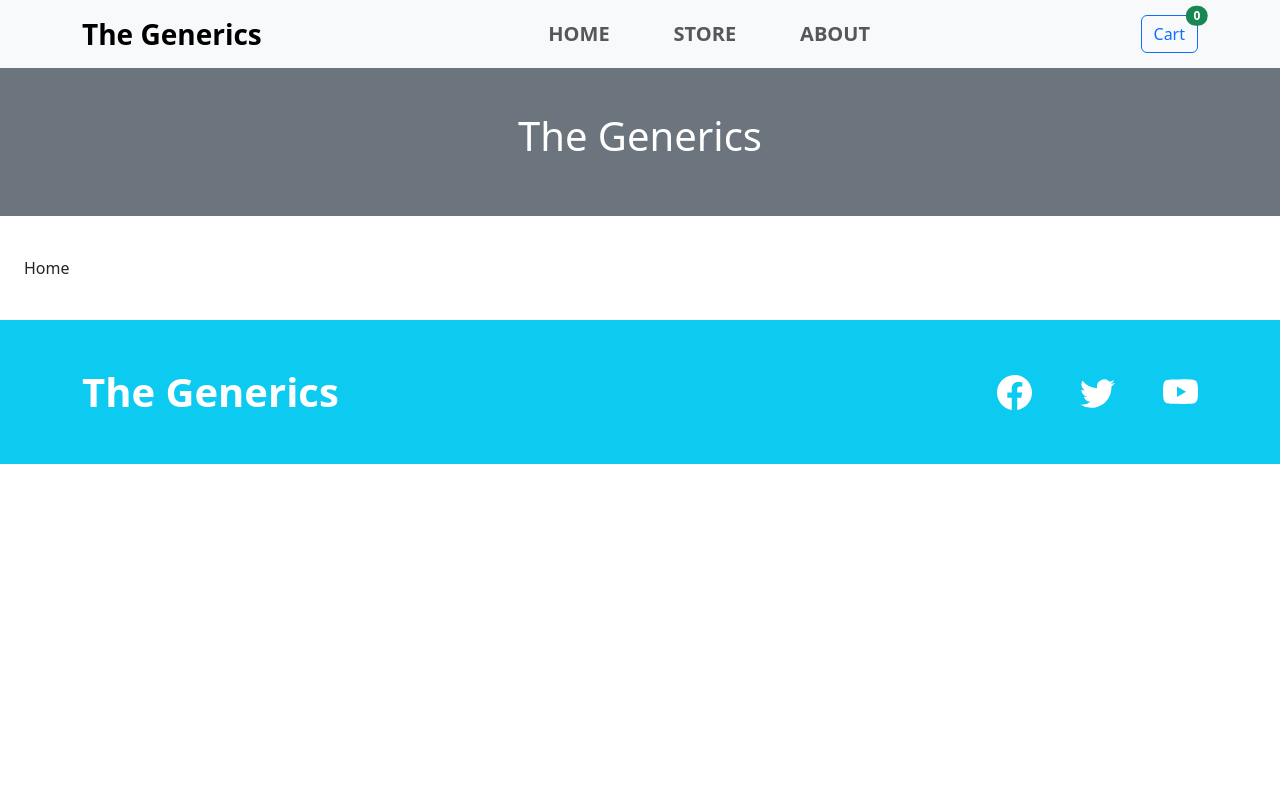
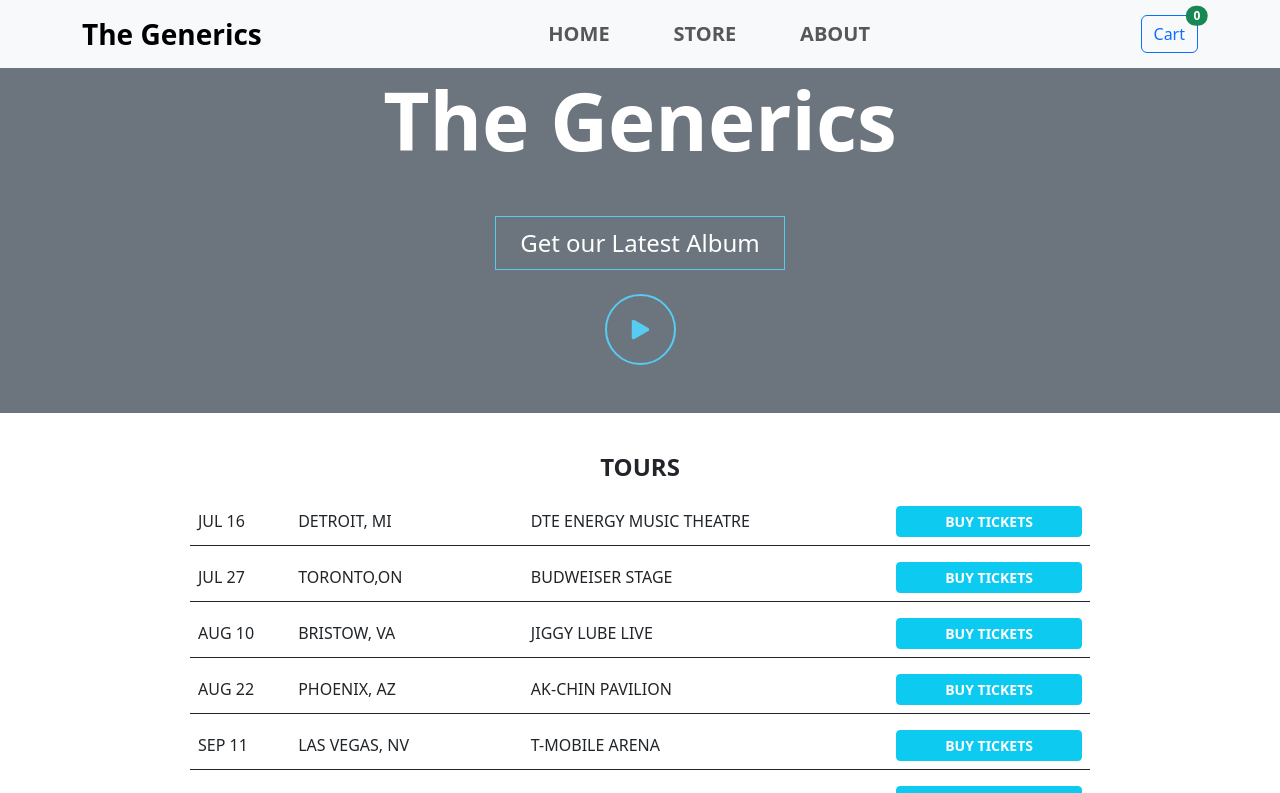
Before and after one commit to shubhamv387/ReactSimpleEcommerceApp, a React (Vite) app: page / in a window 1280 px wide. Shown: the top 793 px of the page. Built offline with nearby package versions, Linux system fonts and the light colour scheme.

Commit message:
added Home Page

```diff
--- a/src/components/Header.jsx
+++ b/src/components/Header.jsx
@@ -1,15 +1,38 @@
 import React from 'react';
 import Navbar from './NavMenu';
+import { useLocation } from 'react-router-dom';
+import { Button } from 'react-bootstrap';
+import { BsFillPlayFill } from 'react-icons/bs';
 
 const Header = () => {
+  const { pathname } = useLocation();
+
   return (
     <header className='position-relative'>
       <Navbar />
       <div
-        className='d-flex w-100 justify-content-center align-items-center py-5 bg-secondary text-white'
+        className={`d-flex flex-column w-100 justify-content-center align-items-center py-5 ${
+          pathname === '/' && 'pt-2'
+        } bg-secondary text-white`}
         style={{ marginTop: '4rem' }}
       >
-        <h1>The Generics</h1>
+        <h1 className='mb-4 display-1 fw-semibold'>The Generics</h1>
+        {pathname === '/' && (
+          <>
+            <Button
+              className='fs-4 mx-auto my-4 text-white bg-transparent px-4 py-2 rounded-0'
+              style={{ border: '1px solid #56CCF2' }}
+            >
+              Get our Latest Album
+            </Button>
+            <Button
+              className='fs-4 d-flex rounded-circle p-3 mx-auto bg-transparent'
+              style={{ border: '2px solid #56CCF2', color: '#56CCF2' }}
+            >
+              <BsFillPlayFill size={35} />
+            </Button>
+          </>
+        )}
       </div>
     </header>
   );
--- /dev/null
+++ b/src/components/MusicList.jsx
@@ -0,0 +1,32 @@
+import { Button } from 'react-bootstrap';
+import { musicList } from '../constents';
+
+function MusicList() {
+  return (
+    <>
+      {musicList.map((music) => (
+        <div
+          key={music.id}
+          className='d-flex gap-2 flex-row justify-content-between align-items-center w-100 border-bottom border-dark pb-2 px-2'
+        >
+          <p className='mb-0' style={{ width: '10%' }}>
+            {music.date}
+          </p>
+          <p className='mb-0 w-25'>{music.city}</p>
+          <p className='mb-0' style={{ width: '40%' }}>
+            {music.venue}
+          </p>
+          <Button
+            variant='info'
+            size='sm'
+            className='text-white px-lg-5 px-sm-4 fw-semibold'
+          >
+            BUY TICKETS
+          </Button>
+        </div>
+      ))}
+    </>
+  );
+}
+
+export default MusicList;
--- a/src/constents/index.js
+++ b/src/constents/index.js
@@ -29,6 +29,45 @@ export const productsArr = [
     price: 100,
     imageUrl: 'https://prasadyash2411.github.io/ecom-website/img/Album%204.png',
     rating: 2,
+  },
+];
+
+export const musicList = [
+  {
+    id: 1,
+    date: 'JUL 16',
+    city: 'DETROIT, MI',
+    venue: 'DTE ENERGY MUSIC THEATRE',
+  },
+  {
+    id: 2,
+    date: 'JUL 27',
+    city: 'TORONTO,ON',
+    venue: 'BUDWEISER STAGE',
+  },
+  {
+    id: 3,
+    date: 'AUG 10',
+    city: 'BRISTOW, VA',
+    venue: 'JIGGY LUBE LIVE',
+  },
+  {
+    id: 4,
+    date: 'AUG 22',
+    city: 'PHOENIX, AZ',
+    venue: 'AK-CHIN PAVILION',
+  },
+  {
+    id: 5,
+    date: 'SEP 11',
+    city: 'LAS VEGAS, NV',
+    venue: 'T-MOBILE ARENA',
+  },
+  {
+    id: 6,
+    date: 'SEP 24',
+    city: 'CONCORD, CA',
+    venue: 'CONCORD PAVILION',
   },
 ];
 
--- a/src/pages/About.jsx
+++ b/src/pages/About.jsx
@@ -3,7 +3,10 @@ import { Image } from 'react-bootstrap';
 
 const About = () => {
   return (
-    <section className='d-flex gap-3 m-auto flex-column justify-content-center align-items-center w-75'>
+    <section
+      className='d-flex gap-3 m-auto flex-column justify-content-center align-items-center w-100'
+      style={{ maxWidth: '900px' }}
+    >
       <h1 className='fs-4 fw-bold'>ABOUT US</h1>
       <div className=''>
         <Image
--- a/src/pages/Home.jsx
+++ b/src/pages/Home.jsx
@@ -1,7 +1,16 @@
 import React from 'react';
+import MusicList from '../components/MusicList';
 
 const Home = () => {
-  return <div>Home</div>;
+  return (
+    <section
+      className='d-flex gap-3 m-auto flex-column justify-content-center align-items-center w-100'
+      style={{ maxWidth: '900px' }}
+    >
+      <h1 className='fs-4 fw-bold'>TOURS</h1>
+      <MusicList />
+    </section>
+  );
 };
 
 export default Home;
--- a/src/pages/Shop.jsx
+++ b/src/pages/Shop.jsx
@@ -2,7 +2,14 @@ import React from 'react';
 import ProductList from '../components/ProductList';
 
 const Shop = () => {
-  return <ProductList />;
+  return (
+    <section
+      className='d-flex gap-3 m-auto flex-column justify-content-center align-items-center w-100'
+      style={{ maxWidth: '900px' }}
+    >
+      <ProductList />;
+    </section>
+  );
 };
 
 export default Shop;
```
